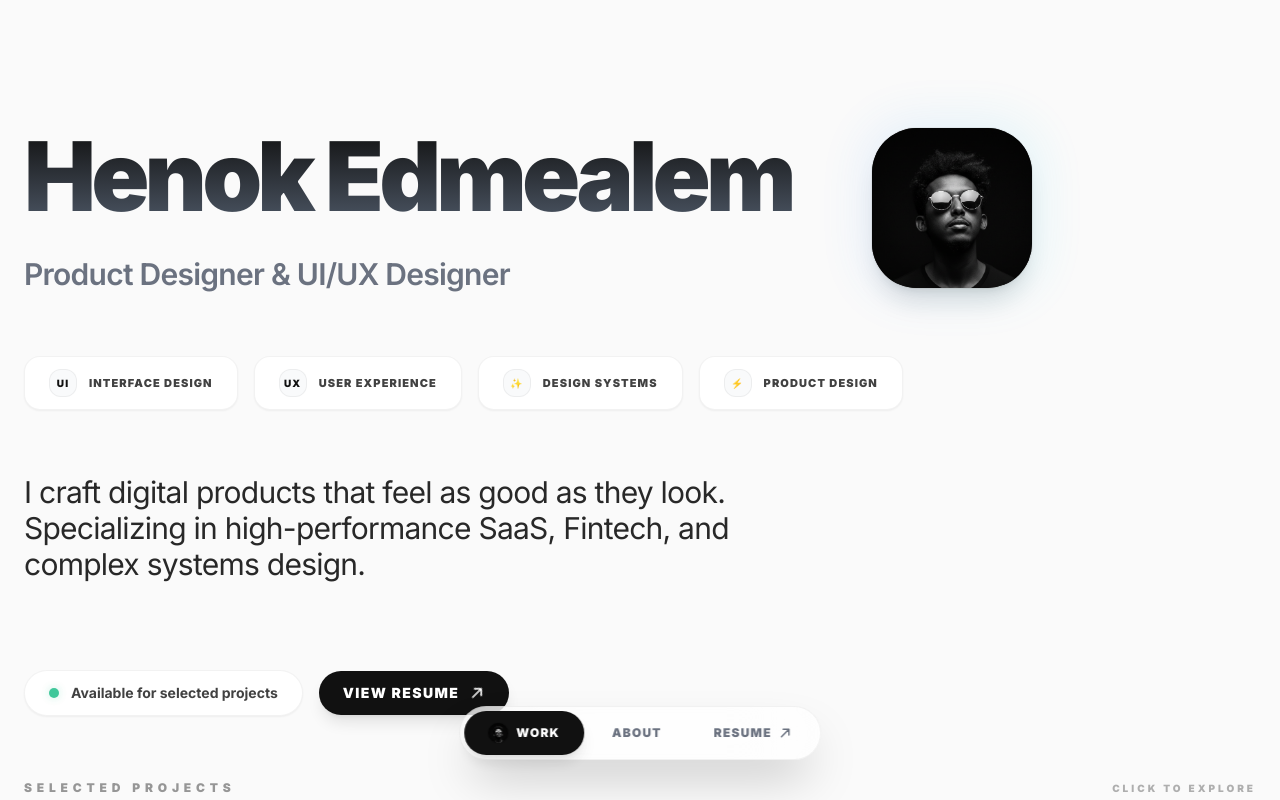
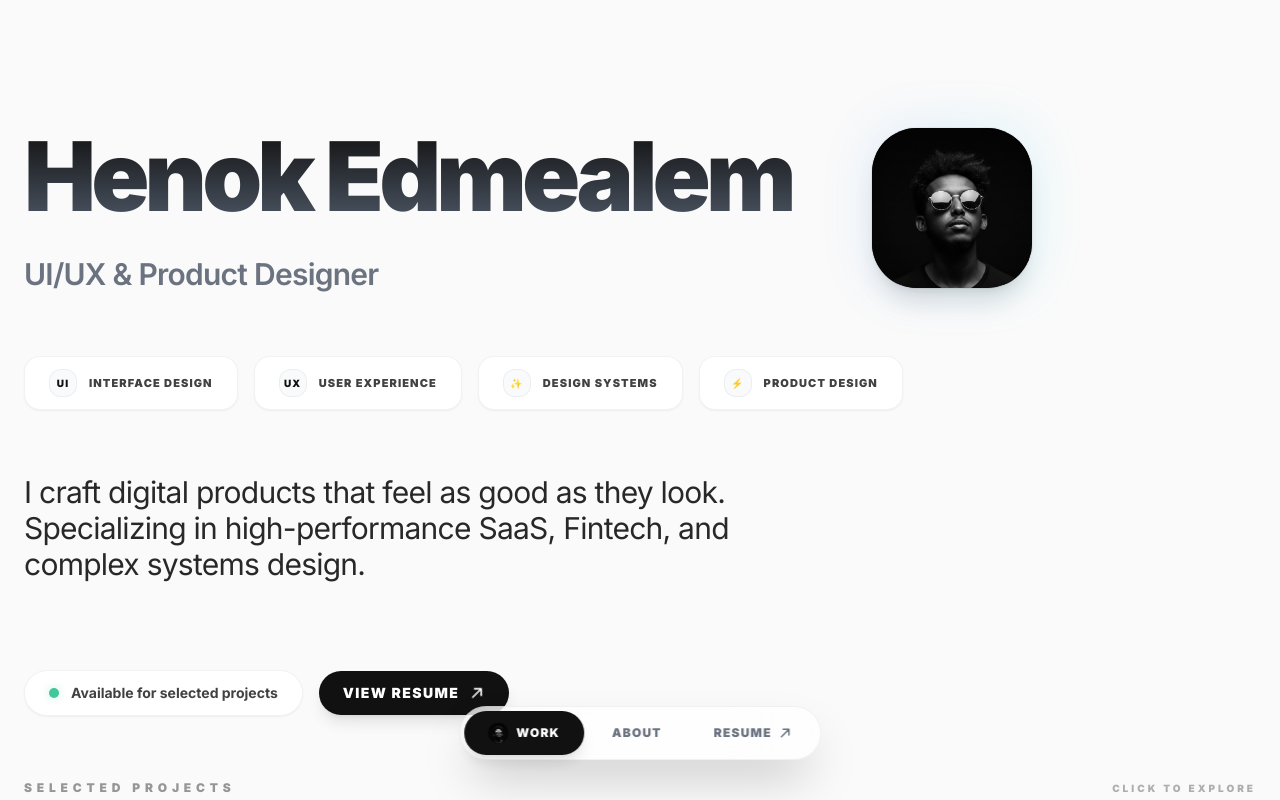
Before and after one commit to Henokked/2026portfolio, a React (Vite) app: page /#/ in a window 1280 px wide. Shown: the top 800 px of the page. Built offline with nearby package versions, Linux system fonts and the light colour scheme.

Commit message:
fixed title

```diff
--- a/index.html
+++ b/index.html
@@ -3,7 +3,7 @@
 <head>
     <meta charset="UTF-8">
     <meta name="viewport" content="width=device-width, initial-scale=1.0">
-    <title>Henok Edmealem |  Product Designer</title>
+    <title>Henok Edmealem | UI/UX &amp; Product Designer</title>
     <script src="https://cdn.tailwindcss.com"></script>
     <link rel="preconnect" href="https://fonts.googleapis.com">
     <link rel="preconnect" href="https://fonts.gstatic.com" crossorigin>
--- a/pages/HomePage.tsx
+++ b/pages/HomePage.tsx
@@ -19,7 +19,7 @@ const HomePage: React.FC = () => {
         <div className="flex flex-col-reverse md:flex-row md:items-start justify-between gap-12">
           <div className="space-y-8 flex-1" style={{ animationDelay: '0.1s' }}>
             <h1 className="text-4xl sm:text-6xl md:text-8xl font-black tracking-tighter text-[#111111] leading-[0.9] text-gradient">Henok Edmealem</h1>
-            <p className="text-lg sm:text-xl md:text-3xl text-[#6B7280] font-semibold tracking-tight">Product Designer & UI/UX Designer </p>
+            <p className="text-lg sm:text-xl md:text-3xl text-[#6B7280] font-semibold tracking-tight">UI/UX &amp; Product Designer</p>
           </div>
           <div className="relative group" style={{ animationDelay: '0s' }}>
             <div className="absolute -inset-2 bg-gradient-to-r from-blue-500 to-cyan-400 rounded-[3rem] opacity-10 group-hover:opacity-20 transition duration-700 blur-xl"></div>
```
